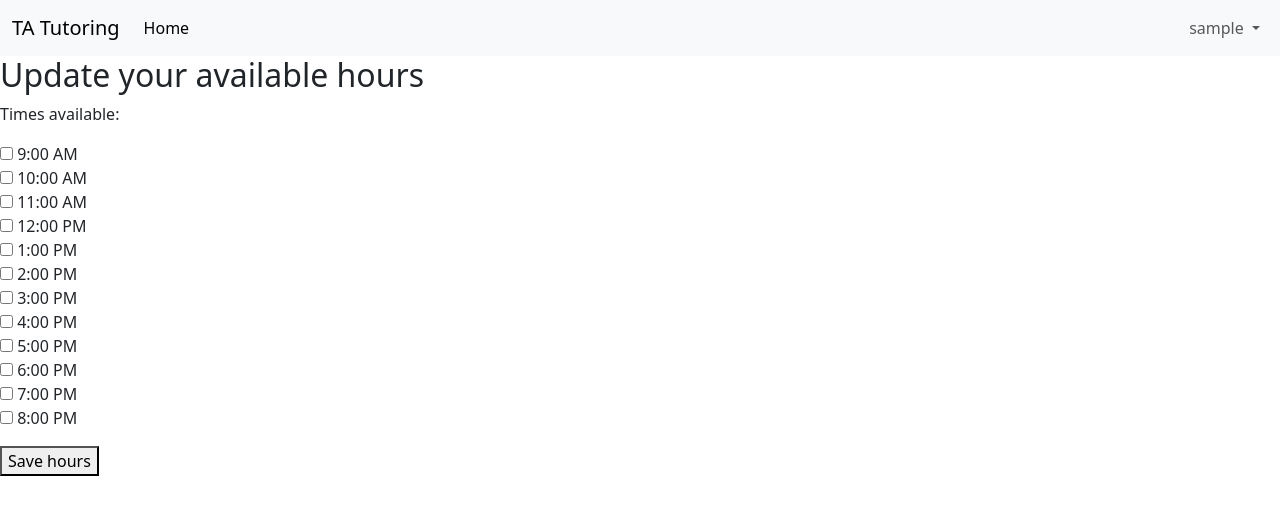
After one commit to GartholomewIII/tutoringapp, a Django app: page /accounts/hours/ in a window 1280 px wide. The commit adds this page. Shown: the top 515 px of the page. Run offline with Django 5.2, Linux system fonts and the light colour scheme; the visitor is signed in with stand-in values (Sample User, id 1).

Commit message:
update hours button when logged in

```diff
--- a/accounts/forms.py
+++ b/accounts/forms.py
@@ -41,6 +41,19 @@ class CustomUserCreationForm(UserCreationForm):
         fields = ("username", "email", "subjects", "days", "hours")
 
 
+class HoursUpdateForm(forms.ModelForm):
+    hours = forms.MultipleChoiceField(
+        choices=make_choices(HOURS),
+        widget=forms.CheckboxSelectMultiple,
+        required=False,
+        label="Times available",
+    )
+
+    class Meta:
+        model = CustomUser
+        fields = ("hours",)
+
+
 class CustomUserChangeForm(UserChangeForm):
     subjects = forms.MultipleChoiceField(
         choices=make_choices(SUBJECTS),
--- a/accounts/urls.py
+++ b/accounts/urls.py
@@ -1,6 +1,7 @@
 from django.urls import path
-from .views import SignUpView
+from .views import HoursUpdateView, SignUpView
 
 urlpatterns = [
     path("signup/", SignUpView.as_view(), name="signup"),
+    path("hours/", HoursUpdateView.as_view(), name="update_hours"),
 ]
--- a/accounts/views.py
+++ b/accounts/views.py
@@ -1,8 +1,20 @@
 from django.urls import reverse_lazy
-from django.views.generic import CreateView
-from .forms import CustomUserCreationForm
+from django.views.generic import CreateView, UpdateView
+from .forms import CustomUserCreationForm, HoursUpdateForm
+from django.contrib.auth.mixins import LoginRequiredMixin
+from .models import CustomUser
 
 class SignUpView(CreateView):
     form_class = CustomUserCreationForm
     success_url = reverse_lazy("login")
     template_name = "registration/signup.html"
+
+
+class HoursUpdateView(LoginRequiredMixin, UpdateView):
+    model = CustomUser
+    form_class = HoursUpdateForm
+    template_name = "hours_form.html"
+    success_url = reverse_lazy("home")
+
+    def get_object(self, queryset=None):
+        return self.request.user
--- a/templates/home.html
+++ b/templates/home.html
@@ -19,6 +19,7 @@
 
 {% if user.is_authenticated %}
   <p>Hi {{ user.username }}!</p>
+  <a href="{% url 'update_hours' %}">Update my hours</a>
   <form action="{% url 'logout' %}" method="post">
     {% csrf_token %}
     <button type="submit">Log Out</button>
--- /dev/null
+++ b/templates/hours_form.html
@@ -0,0 +1,12 @@
+{% extends "base.html" %}
+{% block title %}Update Availability{% endblock title %}
+{% block content %}
+
+<h2>Update your available hours</h2>
+<form method="post">
+  {% csrf_token %}
+  {{ form.as_p }}
+  <button type="submit">Save hours</button>
+</form>
+
+{% endblock content %}
```
